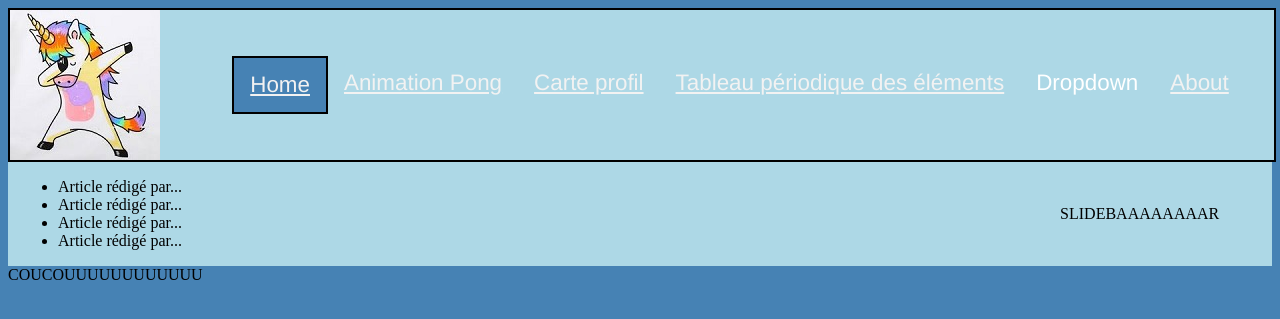
After one commit to RcDevRIL/dev, a PHP site: page /accessEx.htm in a window 1280 px wide. The commit adds this page. Shown: the top 319 px of the page. Run offline with PHP 8.4, Linux system fonts and the light colour scheme.

Commit message:
update web repo

```diff
--- /dev/null
+++ b/Web/accessEx.htm
@@ -0,0 +1,65 @@
+<!DOCTYPE html>
+<html>
+
+<head>
+  <meta charset="utf-8">
+  <title>Exo accessibilité</title>
+  <meta name="author" content="RcDevRIL">
+  <meta name="description" content="Ce document web est le résultat du cours fait au CESI de Dijon">
+  <link href="./css/bootstrapGrid.css" rel="stylesheet">
+  <link href="./css/accessEx.css" rel="stylesheet">
+  <link href="./css/respNav.css" rel="stylesheet">
+</head>
+
+<body>
+    <div class="row" id="header">
+        <div class="col-1" id="logo"><img src="Ressource/logo.jpg" alt="Ceci est un logo!!" /></div>
+
+        <div class="col-5" id="menu">
+            <div class="topnav" id="myTopnav">
+
+                <nav>
+
+                        <a class="link active" href="accessEx.htm">Home</a>
+                        <a class="link" href="pong.htm">Animation Pong</a>
+                        <a class="link" href="profileCard.htm">Carte profil</a>
+                        <a class="link" href="tab_périodique_éléments.htm">Tableau périodique des éléments</a>
+                </nav>
+                <div class="dropdown">
+                        <button class="dropbtn">Dropdown
+                          <i class="fa fa-caret-down"></i>
+                        </button>
+                        <div class="dropdown-content">
+                          <a href="#">Link 1</a>
+                          <a href="#">Link 2</a>
+                          <a href="#">Link 3</a>
+                        </div>
+                </div>
+                <a href="#about">About</a>
+                <a href="javascript:void(0);" class="icon" onclick="myFunction()">&#9776;</a>
+                </div>
+        </div>
+    </div>
+
+
+
+
+    <div class="row" id="content">
+        <div class="col-5" id="articleList">
+        <ul>
+            <li>Article rédigé par...</li>
+            <li>Article rédigé par...</li>
+            <li>Article rédigé par...</li>
+            <li>Article rédigé par...</li>
+        </ul>
+        </div>
+        <div class="col-1" id="slidebar">
+            SLIDEBAAAAAAAAR
+
+        </div>
+    </div>
+    <footer role="contentinfo">
+    <div id="footer">COUCOUUUUUUUUUUUU</div>
+    </footer>
+</body>
+</html>
--- /dev/null
+++ b/Web/css/accessEx.css
@@ -0,0 +1,35 @@
+body{
+    background-color: steelblue;
+}
+#menu{
+    font-family: 'Franklin Gothic Medium', 'Arial Narrow', Arial, sans-serif;
+    font-size: 3.5em;
+    text-align: center;
+    justify-content: center;
+}
+#header{
+    position: relative;
+    border : 2px black solid;
+}
+#content{
+    position: relative;
+    display: inline-flex;
+}
+@media (min-width: 700px){
+    #menu{
+        font-family: 'Franklin Gothic Medium', 'Arial Narrow', Arial, sans-serif;
+        font-size: 3.5em;
+        text-align: center;
+        justify-content: center;
+        float:right;
+    }
+    #header{
+        position: relative;
+        border : 2px black solid;
+    }
+    #content{
+        position: relative;
+        display: inline-flex;
+    }
+
+}
--- a/Web/css/bootstrapGrid.css
+++ b/Web/css/bootstrapGrid.css
@@ -2,40 +2,60 @@
     width:100%;
     display: flex;
     position: relative;
+    background-color: lightblue;
 }
 .col-1{
     width:16%;
     margin:0px 10px;
     text-align: center;
     align-items: center;
+   /* border:1px solid black;
+    background-color: grey;*/
     display: flex;
 }
 .col-2{
     width:33%;
     margin:0px 10px;
     text-align: center;
-    border:1px solid black;
-    background-color: grey;
+    align-items: center;
+   /* border:1px solid black;
+    background-color: grey;*/
+    display: flex;
 }
 .col-3{
     width:50%;
     margin:0px 10px;
     text-align: center;
-    border:1px solid black;
-    background-color: grey;
+    align-items: center;
+   /* border:1px solid black;
+    background-color: grey;*/
+    display: flex;
 }
 .col-4{
     width:66%;
     margin:0px 10px;
     text-align: center;
-    border:1px solid black;
-    background-color: grey;
+    align-items: center;
+   /* border:1px solid black;
+    background-color: grey;*/
+    display: flex;
+}
+.col-5{
+    width:81%;
+    margin:0px 10px;
+    text-align: center;
+    align-items: center;
+    /*border:1px solid black;
+    background-color: grey;*/
+    display: flex;
 }
 .col-6{
     width:100%;
     margin:0px 10px;
     text-align: center;
     align-items: center;
+    /*border:1px solid black;
+    background-color: grey;*/
     display: flex;
 }
 .col-2:nth-child(1){
@@ -59,7 +79,7 @@
 @media screen and (max-width:1000px){
     .row{
         width:100%;
-        background-color:cyan;
+        background-color: lightblue;
         display: inline-block;
         position: relative;
         margin:10px 0px;
--- /dev/null
+++ b/Web/css/respNav.css
@@ -0,0 +1,120 @@
+ .topnav {
+    overflow: hidden;
+    width:100%;
+  }
+
+  /* Style the links inside the navigation bar */
+  .topnav a {
+    float: left;
+    display: block;
+    color: #f2f2f2;
+    text-align: center;
+    font-family: 'Franklin Gothic Medium', 'Arial Narrow', Arial, sans-serif;
+    font-size: 0.4em;
+    padding: 14px 16px;
+  }
+
+  /* Add an active class to highlight the current page */
+  .active {
+    background-color: steelblue;
+    border: 2px black solid;
+    color: white;
+  }
+
+  /* Hide the link that should open and close the topnav on small screens */
+  .topnav .icon {
+    display: none;
+  }
+
+  /* Dropdown container - needed to position the dropdown content */
+  .dropdown {
+    float: left;
+    text-align: center;
+    font-family: 'Franklin Gothic Medium', 'Arial Narrow', Arial, sans-serif;
+    font-size: 0.4em;
+    overflow: hidden;
+  }
+
+  /* Style the dropdown button to fit inside the topnav */
+  .dropdown .dropbtn {
+    font-size: 1em;
+    border: none;
+    outline: none;
+    color: white;
+    padding: 14px 16px;
+    background-color: inherit;
+    font-family: inherit;
+    margin: 0;
+  }
+
+  /* Style the dropdown content (hidden by default) */
+  .dropdown-content {
+    display: none;
+    position: absolute;
+    background-color: #f9f9f9;
+    min-width: 160px;
+    box-shadow: 0px 8px 16px 0px rgba(0,0,0,0.2);
+    z-index: 1;
+  }
+
+  /* Style the links inside the dropdown */
+  .dropdown-content a {
+    float: none;
+    color: black;
+    padding: 12px 16px;
+    text-decoration: none;
+    display: block;
+    text-align: left;
+  }
+
+  /* Add a blue background on topnav links and the dropdown button on hover */
+  .topnav a:hover, .dropdown:hover .dropbtn {
+    background-color: blue;
+    border: 1px black solid;
+    color: white;
+  }
+
+  /* Add a blue background to dropdown links on hover */
+  .dropdown-content a:hover {
+    background-color: blue;
+    border: 2px black solid;
+    color: black;
+  }
+
+  /* Show the dropdown menu when the user moves the mouse over the dropdown button */
+  .dropdown:hover .dropdown-content {
+    display: block;
+  }
+
+  /* When the screen is less than 600 pixels wide, hide all links, except for the first one ("Home"). Show the link that contains should open and close the topnav (.icon) */
+  @media screen and (max-width: 600px) {
+    .topnav a:not(:first-child), .dropdown .dropbtn {
+      display: none;
+    }
+    .topnav a.icon {
+      float: right;
+      display: block;
+    }
+  }
+
+  /* The "responsive" class is added to the topnav with JavaScript when the user clicks on the icon. This class makes the topnav look good on small screens (display the links vertically instead of horizontally) */
+  @media screen and (max-width: 600px) {
+    .topnav.responsive {position: relative;}
+    .topnav.responsive a.icon {
+      position: absolute;
+      right: 0;
+      top: 0;
+    }
+    .topnav.responsive a {
+      float: none;
+      display: block;
+      text-align: left;
+    }
+    .topnav.responsive .dropdown {float: none;}
+    .topnav.responsive .dropdown-content {position: relative;}
+    .topnav.responsive .dropdown .dropbtn {
+      display: block;
+      width: 100%;
+      text-align: left;
+    }
+  }
```
Also changed, not shown: Web/blog.htm (added, +50 -0 lines), Web/css/blog.css (added, +80 -0 lines), Web/Ressource/43501.jpg (added), Web/Ressource/logo.jpg (added).
